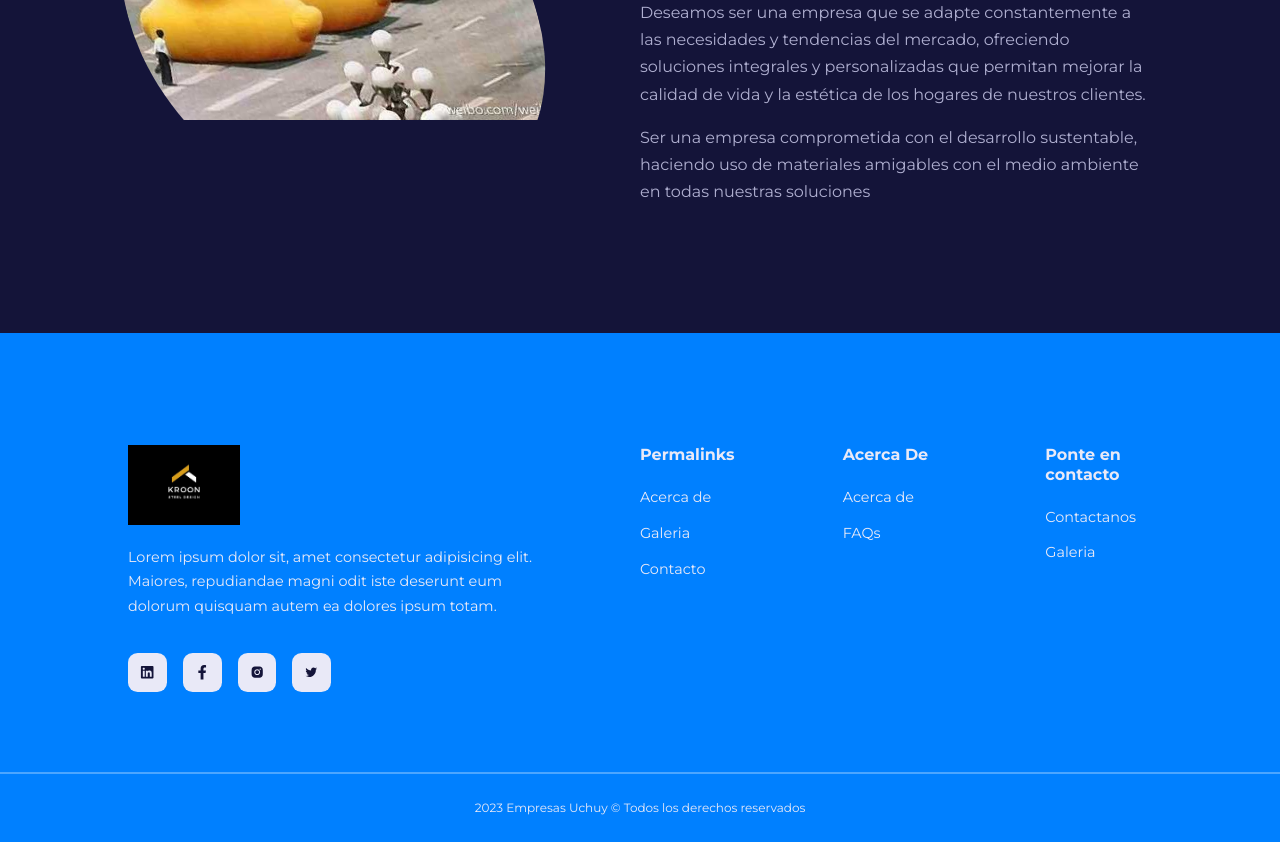
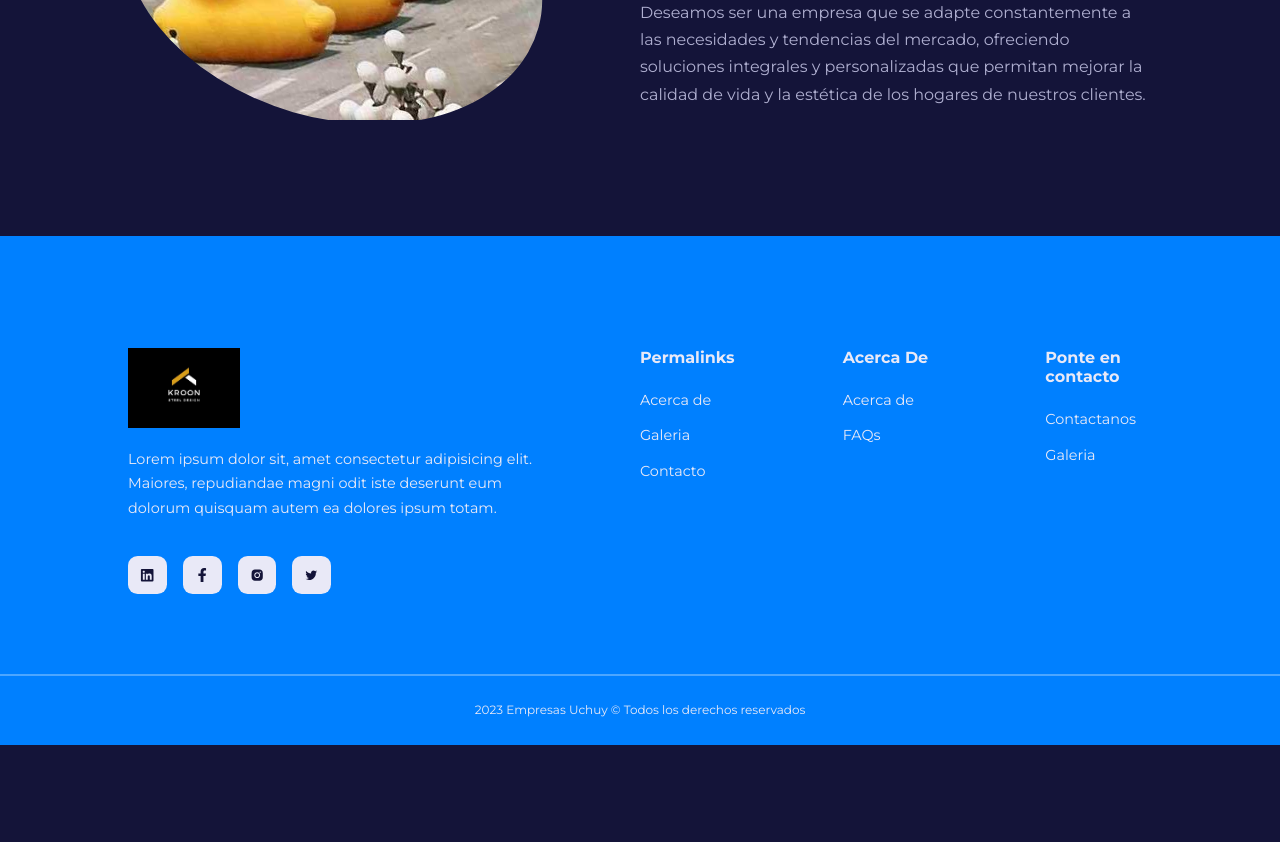
Before and after one commit to DDuck12/Uchuy, a React (Create React App) app: page /about in a window 1280 px wide. Shown: the part 1220-2062 px from the top of the page. After the commit the page ends 1965 px from the top, so only its background shows below. Built offline with nearby package versions, Linux system fonts and the light colour scheme.

Commit message:
Removed unsued text

```diff
--- a/src/pages/about/About.jsx
+++ b/src/pages/about/About.jsx
@@ -40,9 +40,6 @@ const About = () => {
           <p>
           Deseamos ser una empresa que se adapte constantemente a las necesidades y tendencias del mercado, ofreciendo soluciones integrales y personalizadas que permitan mejorar la calidad de vida y la estética de los hogares de nuestros clientes.
           </p>
-          <p>
-          Ser una empresa comprometida con el desarrollo sustentable, haciendo uso de materiales amigables con el medio ambiente en todas nuestras soluciones
-          </p>
         </div>
       </div>
     </section>
```
